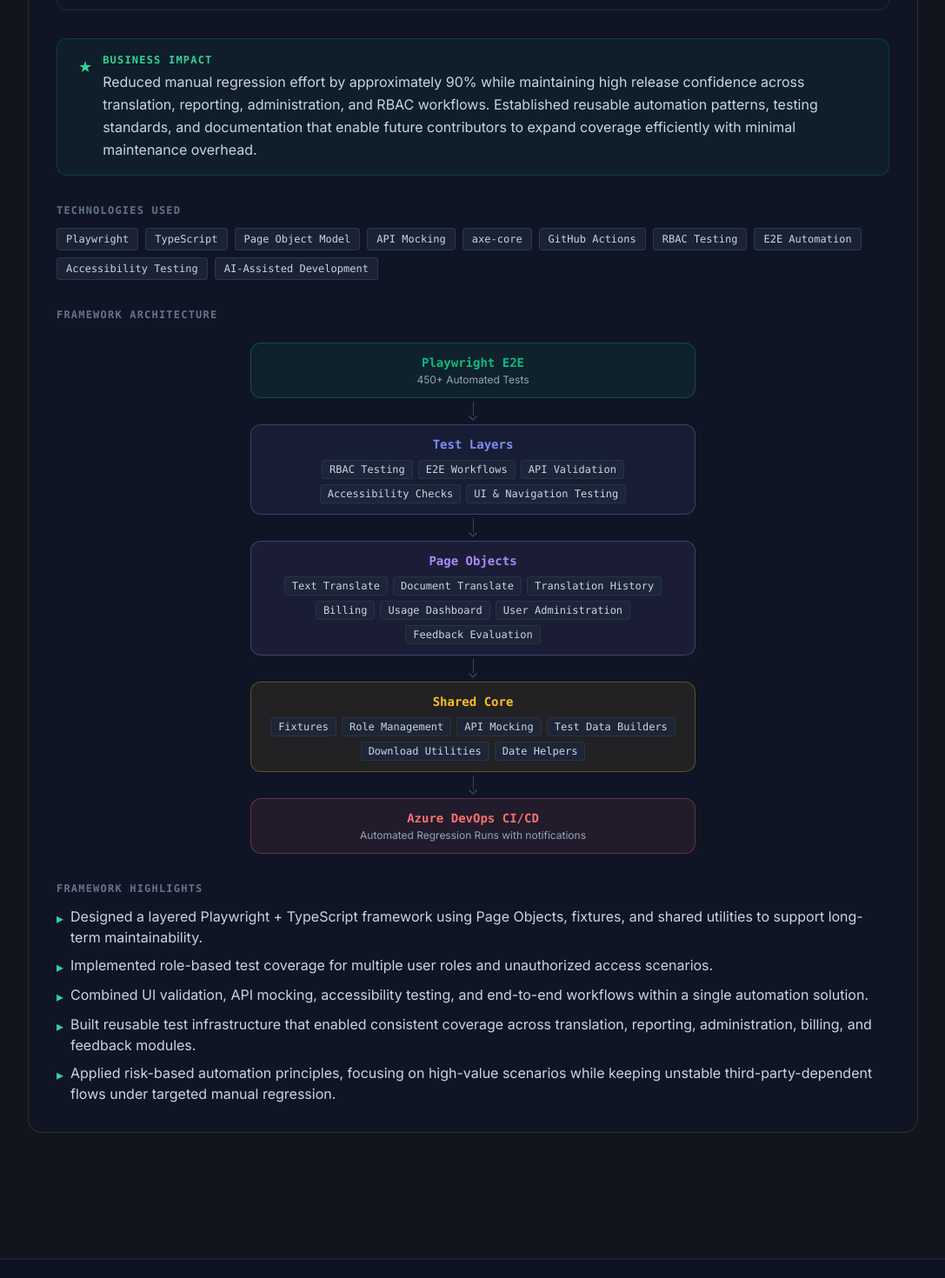
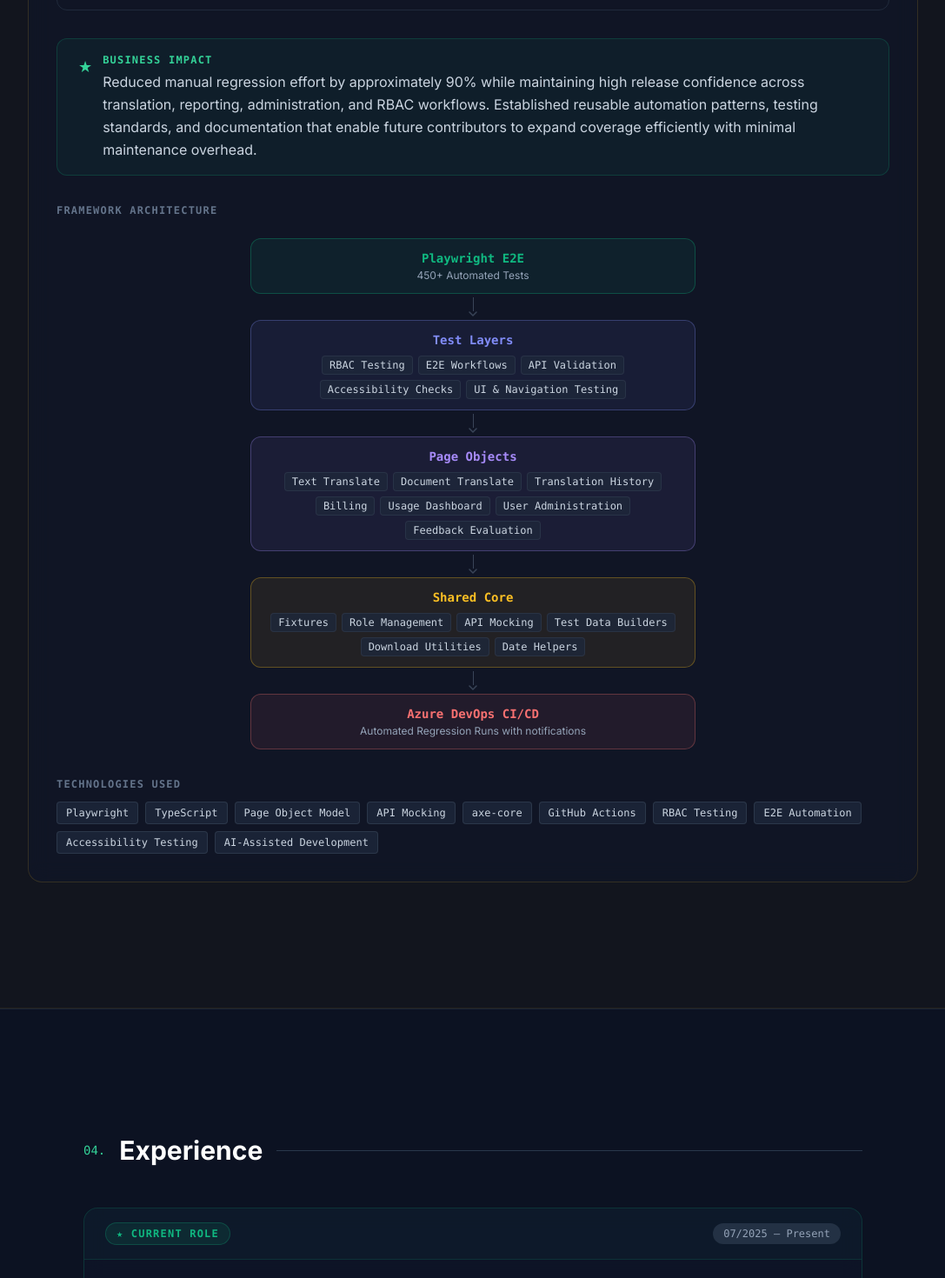
Before and after one commit to pavolhrabcak/qa-portfolio, a React (Vite) app: page /#case-study in a window 1280 px wide. Shown: the part 5355-6825 px from the top of the page at 87% size, without its empty margins (96-1183 px from the left). Built offline with nearby package versions, Linux system fonts and the light colour scheme.

Commit message:
Updated Case study section

```diff
--- a/src/components/FeaturedCaseStudy.jsx
+++ b/src/components/FeaturedCaseStudy.jsx
@@ -178,24 +178,6 @@ export default function FeaturedCaseStudy() {
               </div>
             </div>
 
-            {/* Tech used */}
-            <div>
-              <div className="text-xs font-mono font-semibold uppercase tracking-widest text-slate-500 mb-3">
-                Technologies Used
-              </div>
-              <div className="flex flex-wrap gap-2">
-                {caseStudy.tech.map(t => (
-                  <span
-                    key={t}
-                    className="text-xs font-mono px-2.5 py-1 rounded text-slate-300"
-                    style={{ background: 'rgba(30,41,59,0.8)', border: '1px solid rgba(71,85,105,0.4)' }}
-                  >
-                    {t}
-                  </span>
-                ))}
-              </div>
-            </div>
-
             {/* Framework Architecture */}
             <div className="mt-8">
               <div className="text-xs font-mono font-semibold uppercase tracking-widest text-slate-500 mb-6">
@@ -273,24 +255,24 @@ export default function FeaturedCaseStudy() {
                 ))}
               </div>
 
-              {/* Highlights */}
-              <div className="text-xs font-mono font-semibold uppercase tracking-widest text-slate-500 mb-3 mt-2">
-                Framework Highlights
+            </div>
+
+            {/* Tech used */}
+            <div>
+              <div className="text-xs font-mono font-semibold uppercase tracking-widest text-slate-500 mb-3">
+                Technologies Used
               </div>
-              <ul className="space-y-2">
-                {[
-                  'Designed a layered Playwright + TypeScript framework using Page Objects, fixtures, and shared utilities to support long-term maintainability.',
-                  'Implemented role-based test coverage for multiple user roles and unauthorized access scenarios.',
-                  'Combined UI validation, API mocking, accessibility testing, and end-to-end workflows within a single automation solution.',
-                  'Built reusable test infrastructure that enabled consistent coverage across translation, reporting, administration, billing, and feedback modules.',
-                  'Applied risk-based automation principles, focusing on high-value scenarios while keeping unstable third-party-dependent flows under targeted manual regression.',
-                ].map((h, i) => (
-                  <li key={i} className="flex gap-2 text-base text-slate-300">
-                    <span className="text-emerald-400 mt-0.5 shrink-0">▸</span>
-                    {h}
-                  </li>
+              <div className="flex flex-wrap gap-2">
+                {caseStudy.tech.map(t => (
+                  <span
+                    key={t}
+                    className="text-xs font-mono px-2.5 py-1 rounded text-slate-300"
+                    style={{ background: 'rgba(30,41,59,0.8)', border: '1px solid rgba(71,85,105,0.4)' }}
+                  >
+                    {t}
+                  </span>
                 ))}
-              </ul>
+              </div>
             </div>
           </div>
         </div>
```
